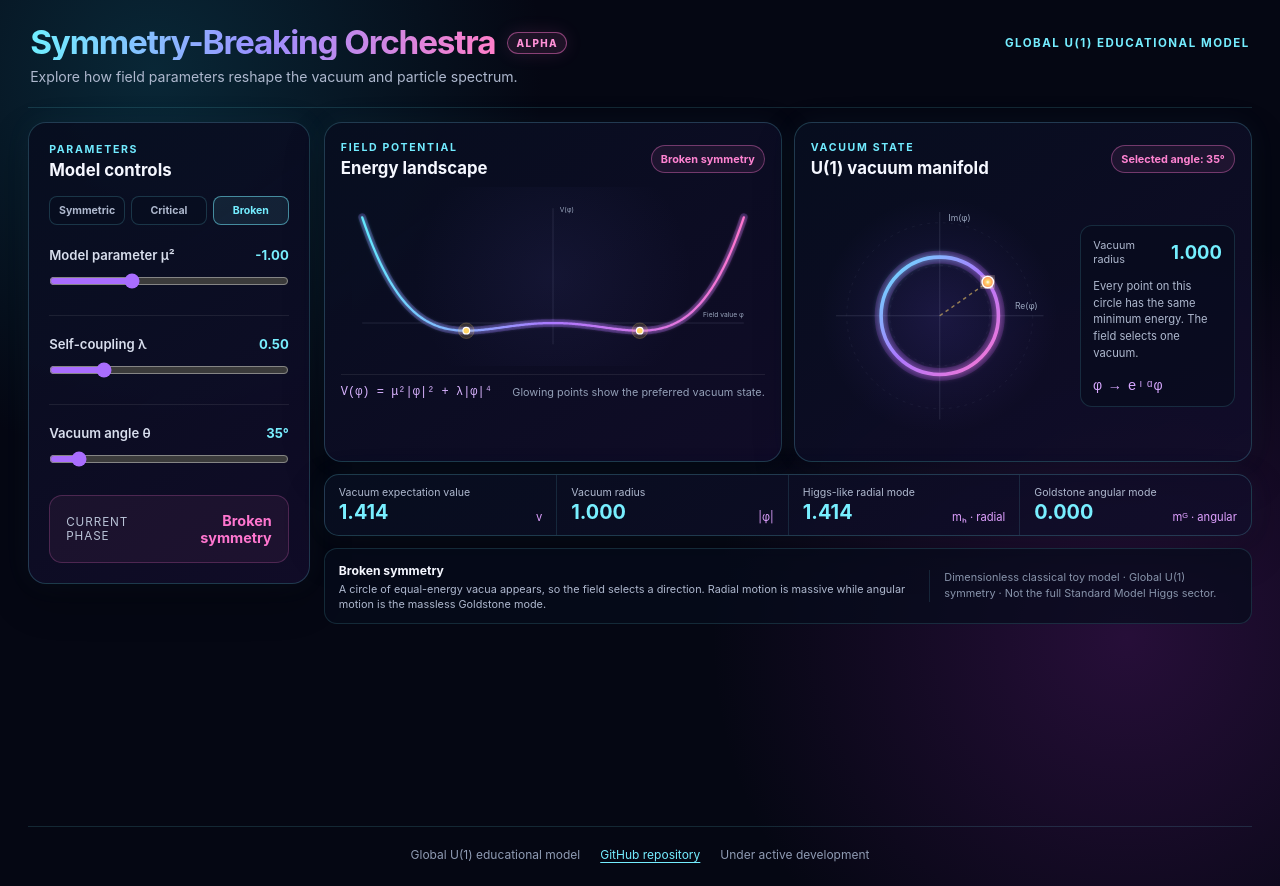
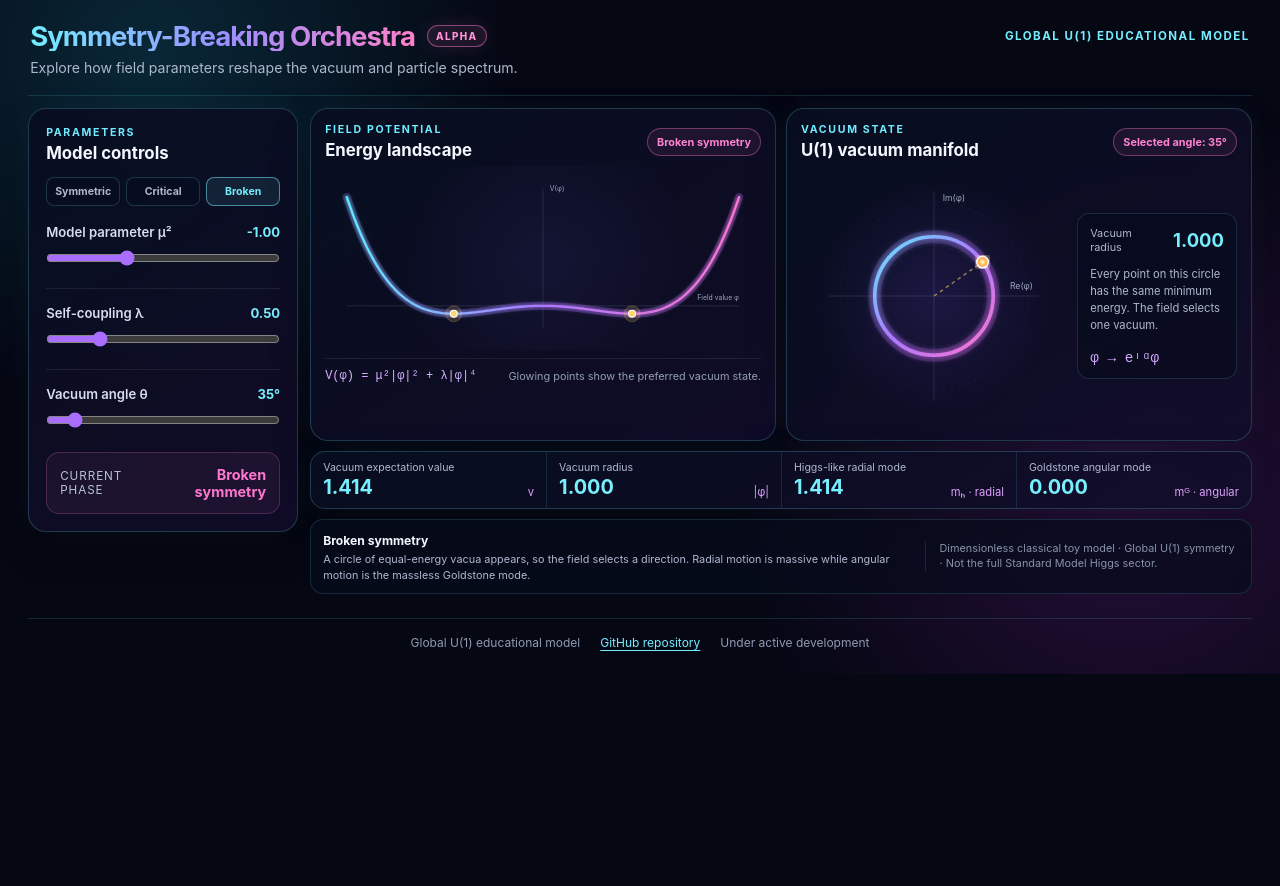
Before and after one commit to raunaksachinkhanna/symmetry-breaking-orchestra, a React (Vite) app in the folder frontend/: page / in a window 1280 px wide. After the commit the page ends 800 px from the top, so only its background shows below. Built offline with nearby package versions, Linux system fonts and the light colour scheme.

Commit message:
Refine large-screen dashboard sizing

```diff
--- a/frontend/src/App.css
+++ b/frontend/src/App.css
@@ -1,5 +1,4 @@
 .app {
-  min-height: 100vh;
   padding: 18px clamp(16px, 2.2vw, 34px) 24px;
   color: white;
   background:
@@ -11,7 +10,7 @@
 .app-header,
 .dashboard,
 .app-footer {
-  width: min(1540px, 100%);
+  width: min(1420px, 100%);
   margin-inline: auto;
 }
 
@@ -562,9 +561,86 @@ h1 {
   color: #d7a7ff;
 }
 
-@media (min-width: 1100px) and (min-height: 700px) {
+@media (min-width: 1201px) {
+  .app {
+    padding-top: 14px;
+  }
+
+  .app-header {
+    min-height: 82px;
+    padding-bottom: 11px;
+  }
+
+  h1 {
+    font-size: clamp(1.6rem, 2.15vw, 2.28rem);
+  }
+
   .dashboard {
-    min-height: calc(100dvh - 132px);
+    grid-template-columns: clamp(270px, 20vw, 300px) minmax(0, 1fr);
+    gap: 12px;
+    margin-top: 12px;
+  }
+
+  .controls-panel {
+    padding: 17px;
+  }
+
+  .presets {
+    margin-top: 14px;
+  }
+
+  .controls-list {
+    margin-top: 18px;
+  }
+
+  .control + .control {
+    margin-top: 18px;
+    padding-top: 16px;
+  }
+
+  .result {
+    margin-top: 20px;
+    padding: 13px;
+  }
+
+  .workspace,
+  .visual-grid {
+    gap: 10px;
+  }
+
+  .visual-panel {
+    padding: 14px;
+  }
+
+  .plot-heading {
+    min-height: 36px;
+  }
+
+  .potential-svg {
+    margin-top: 6px;
+  }
+
+  .vacuum-layout {
+    gap: 10px;
+    margin-top: 6px;
+  }
+
+  .vacuum-svg {
+    width: min(100%, 260px);
+  }
+
+  .physics-card {
+    padding: 9px 12px;
+  }
+
+  .live-explanation {
+    gap: 12px;
+    padding: 9px 12px;
+  }
+
+  .app-footer {
+    margin-top: 24px;
+    padding-top: 16px;
   }
 }
 
```
